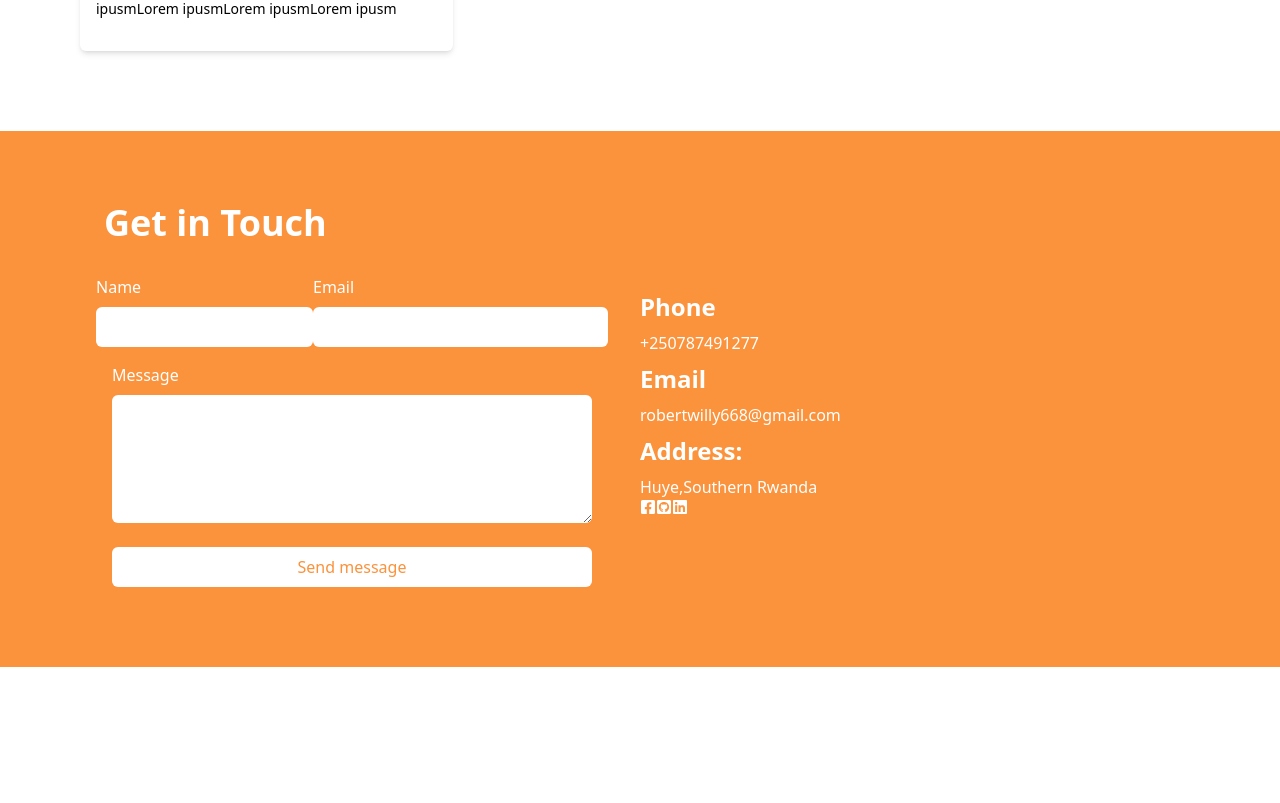
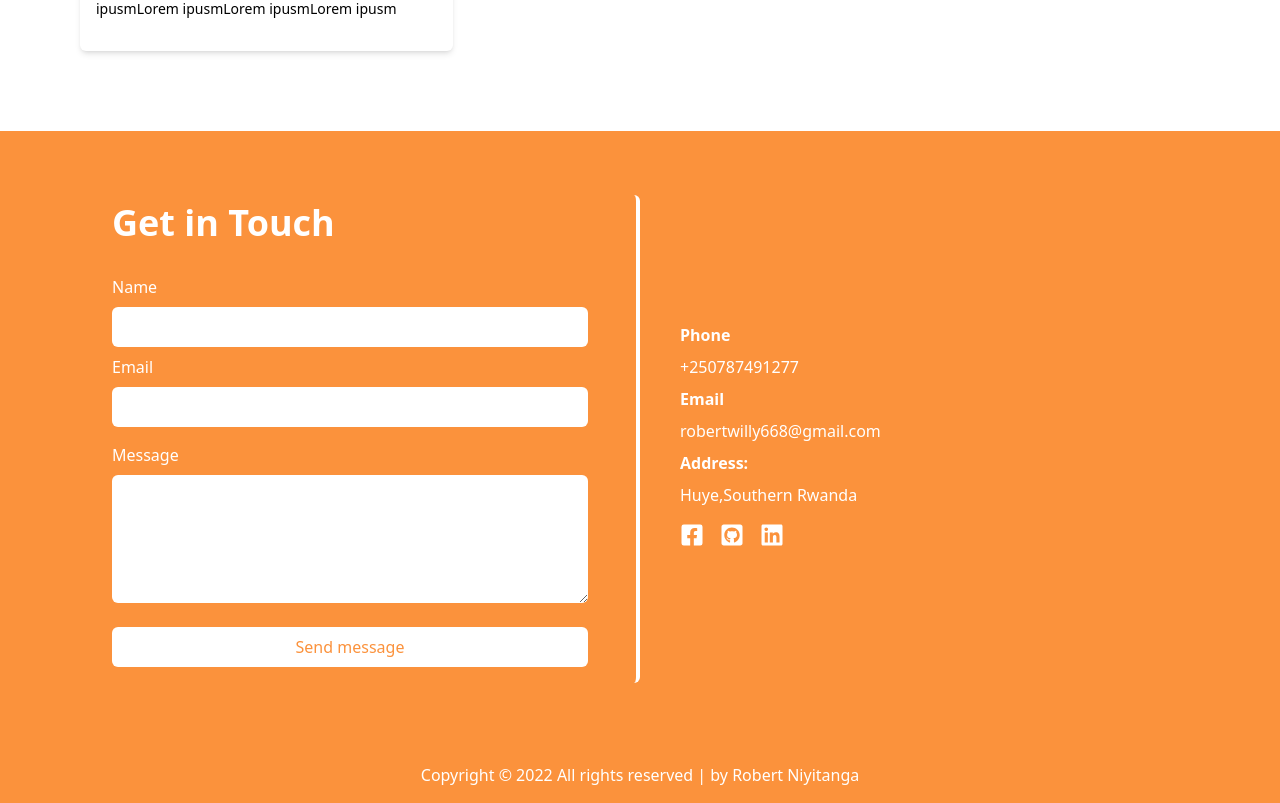
Before and after one commit to NIRoberto/my-portfolio-website, a Next.js app: page / in a window 1280 px wide. Shown: the part 3327-4130 px from the top of the page. Before the commit the page ends 3994 px from the top, so only its background shows below. Built offline with nearby package versions, Linux system fonts and the light colour scheme.

Commit message:
fix  projects

```diff
--- /dev/null
+++ b/components/Footer.js
@@ -0,0 +1,83 @@
+import React from "react";
+import { FaFacebookSquare, FaGithubSquare, FaLinkedin } from "react-icons/fa";
+
+const Footer = () => {
+  return (
+    <>
+      <footer className="bg-orange-400 p-16 w-full text-white flex  justify-between items-center">
+        <div className="basis-3/6   border-r-4  border-white rounded-md  px-8">
+        <h1 className="text-4xl font-semibold py-2  px-4">Get in Touch</h1>
+          <form action="#" className=" p-4">
+            {/* <div className="flex px-4 justify-around w-full"> */}
+            <div className="flex flex-col">
+              <label className="py-2" htmlFor="Name">
+                Name
+              </label>
+              <input
+                type="text"
+                name="name"
+                className=" py-2  outline-none  border-none px-8 rounded-md"
+              />
+            </div>
+            <div className="flex   outline-none  border-none flex-col">
+              <label className="py-2" htmlFor="Email">
+                Email
+              </label>
+              <input
+                type="text"
+                name="email"
+                className=" py-2 text-gray-500 outline-none  border-none px-8 rounded-md"
+              />
+            </div>
+            {/* </div> */}
+            <div className="flex flex-col  outline-none   border-none  rounded-md  py-2">
+              <label className="py-2" htmlFor="message">
+                Message
+              </label>
+              <textarea
+                className="h-32 p-2 text-black outline-none border-none  rounded-md"
+                name="message"
+                id="message"
+              ></textarea>
+            </div>
+            <div className="">
+              <button className="rounded-md mt-4 w-full py-2 bg-white text-center text-orange-400 outline-none  border-none px-8">
+                Send message
+              </button>
+            </div>
+          </form>
+        </div>
+        <div className="basis-3/6 px-10 ">
+          <div className="flex flex-col">
+            <span className="font-semibold py-2 text-md">Phone</span>
+            <span>+250787491277</span>
+          </div>
+          <div className="flex flex-col">
+            <span className="font-semibold py-2 text-md">Email</span>
+            <span>robertwilly668@gmail.com</span>
+          </div>
+          <div className="flex flex-col">
+            <span className="font-semibold py-2 text-md">Address: </span>
+            <span>Huye,Southern Rwanda</span>
+          </div>
+          <div className="flex my-4  ">
+            <span>
+              <FaFacebookSquare className="text-2xl cursor-pointer  mr-4" />
+            </span>
+            <span>
+              <FaGithubSquare className="text-2xl cursor-pointer mr-4" />
+            </span>
+            <span>
+              <FaLinkedin className="text-2xl  cursor-pointer  mr-4" />
+            </span>
+          </div>
+        </div>
+      </footer>
+      <div className="text-center bg-orange-400 p-4 text-white">
+        <p>Copyright © 2022 All rights reserved | by Robert Niyitanga</p>
+      </div>
+    </>
+  );
+};
+
+export default Footer;
--- a/pages/components/Footer.js
+++ /dev/null
@@ -1,79 +0,0 @@
-import React from "react";
-import { FaFacebookSquare, FaGithubSquare, FaLinkedin } from "react-icons/fa";
-
-const Footer = () => {
-  return (
-    <footer className="bg-orange-400 p-16 w-full text-white flex justify-between items-center">
-      <div className="basis-3/6">
-        <h1 className="text-4xl font-semibold py-2  px-10">Get in Touch</h1>
-        <form action="#" className=" p-4">
-          <div className="flex px-4 justify-around w-full">
-            <div className="flex flex-col">
-              <label className="py-2" htmlFor="Name">
-                Name
-              </label>
-              <input
-                type="text"
-                name="name"
-                className=" py-2 w-full outline-none  border-none px-8 rounded-md"
-              />
-            </div>
-            <div className="flex   outline-none  border-none flex-col">
-              <label className="py-2" htmlFor="Email">
-                Email
-              </label>
-              <input
-                type="text"
-                name="email"
-                className=" py-2 text-gray-500 outline-none  border-none px-8 rounded-md"
-              />
-            </div>
-          </div>
-          <div className="flex flex-col  outline-none   border-none  rounded-md  py-2 px-8">
-            <label className="py-2" htmlFor="message">
-              Message
-            </label>
-            <textarea
-              className="h-32 p-2 text-black outline-none border-none  rounded-md"
-              name="message"
-              id="message"
-            ></textarea>
-          </div>
-          <div className="px-8">
-            <button className="rounded-md mt-4 w-full py-2 bg-white text-center text-orange-400 outline-none  border-none px-8">
-              Send message
-            </button>
-          </div>
-        </form>
-      </div>
-      <div className="basis-3/6">
-        <div className="flex flex-col">
-          <span className="font-semibold py-2 text-2xl">Phone</span>
-          <span>+250787491277</span>
-        </div>
-        <div className="flex flex-col">
-          <span className="font-semibold py-2 text-2xl">Email</span>
-          <span>robertwilly668@gmail.com</span>
-        </div>
-        <div className="flex flex-col">
-          <span className="font-semibold py-2 text-2xl">Address: </span>
-          <span>Huye,Southern Rwanda</span>
-        </div>
-        <div className="flex ">
-          <span>
-            <FaFacebookSquare className="" />
-          </span>
-          <span>
-            <FaGithubSquare />
-          </span>
-          <span>
-            <FaLinkedin />
-          </span>
-        </div>
-      </div>
-      <div></div>
-    </footer>
-  );
-};
-
-export default Footer;
```
Also changed, not shown: components/Project.js (added, +50 -0 lines), pages/index.js (+3 -44 lines).
